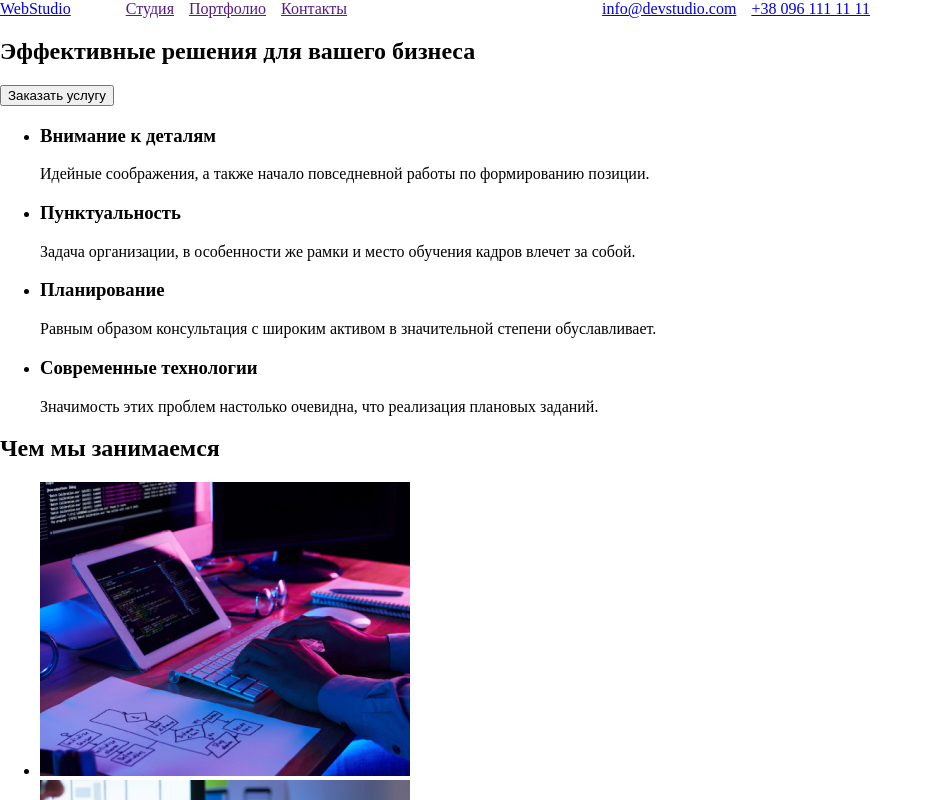
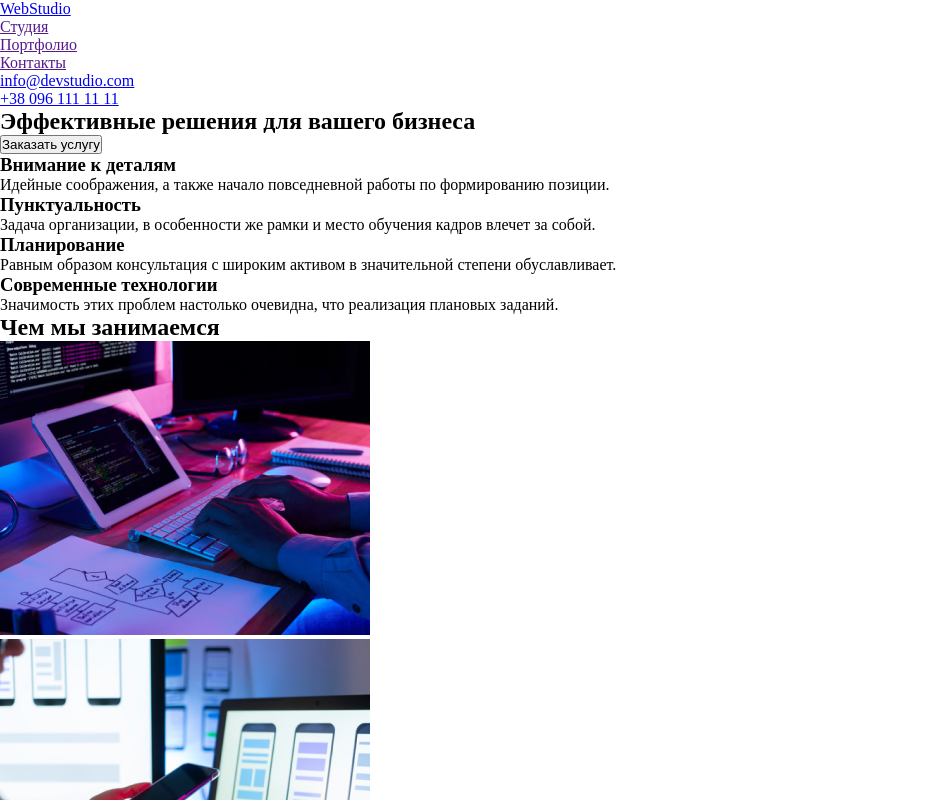
Before and after one commit to topsart/goit-markup-hw-01, a plain HTML site: page index.html in a window 1280 px wide. Shown: the top 800 px of the page, without its empty margins (0-933 px from the left). Drawn offline with Linux system fonts and the light colour scheme.

Commit message:
Добавляет portfolio.html

```diff
--- a/css/styles.css
+++ b/css/styles.css
@@ -1,29 +1,4 @@
-body {
+* {
   margin: 0;
   padding: 0;
 }
-
-.header {
-  display: flex;
-}
-
-.navigation {
-  display: flex;
-  list-style-type: none;
-  margin: 0;
-  margin-right: 200px;
-}
-
-.navigation li {
-  margin-left: 15px;
-}
-
-.header-contacts {
-  display: flex;
-  list-style-type: none;
-  margin: 0;
-}
-
-.header-contacts li {
-  margin-left: 15px;
-}
--- a/index.html
+++ b/index.html
@@ -2,9 +2,11 @@
 <html lang="ru">
   	<head>
   	  	<meta charset="UTF-8" />
-  	  	<meta name="viewport" content="width=device-width, initial-scale=1.0" />
-  	  	<link rel="stylesheet" href="./css/styles.css" />
-  	  	<title>Студия</title>
+			<meta name="viewport" content="width=device-width, initial-scale=1.0" />
+			<title>Студия</title>
+			<link href="https://fonts.googleapis.com/css2?family=Raleway:wght@700&family=Roboto:wght@400;500;700;900&display=swap"
+				rel="stylesheet">
+  	  		<link rel="stylesheet" href="./css/styles.css" />
   	</head>
   	<body>
   	  	<!-- Шапка -->
```
Also changed, not shown: portfolio.html (added, +12 -0 lines).
